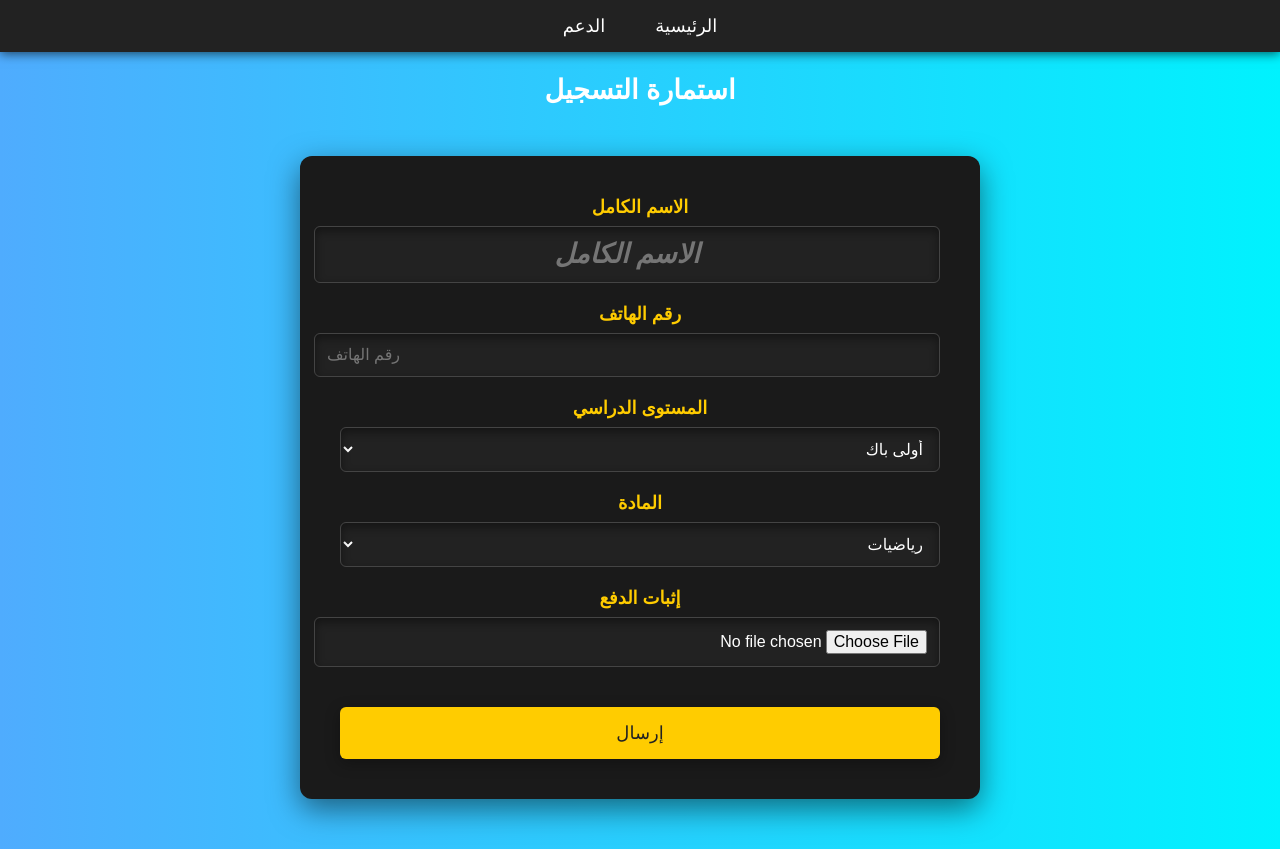
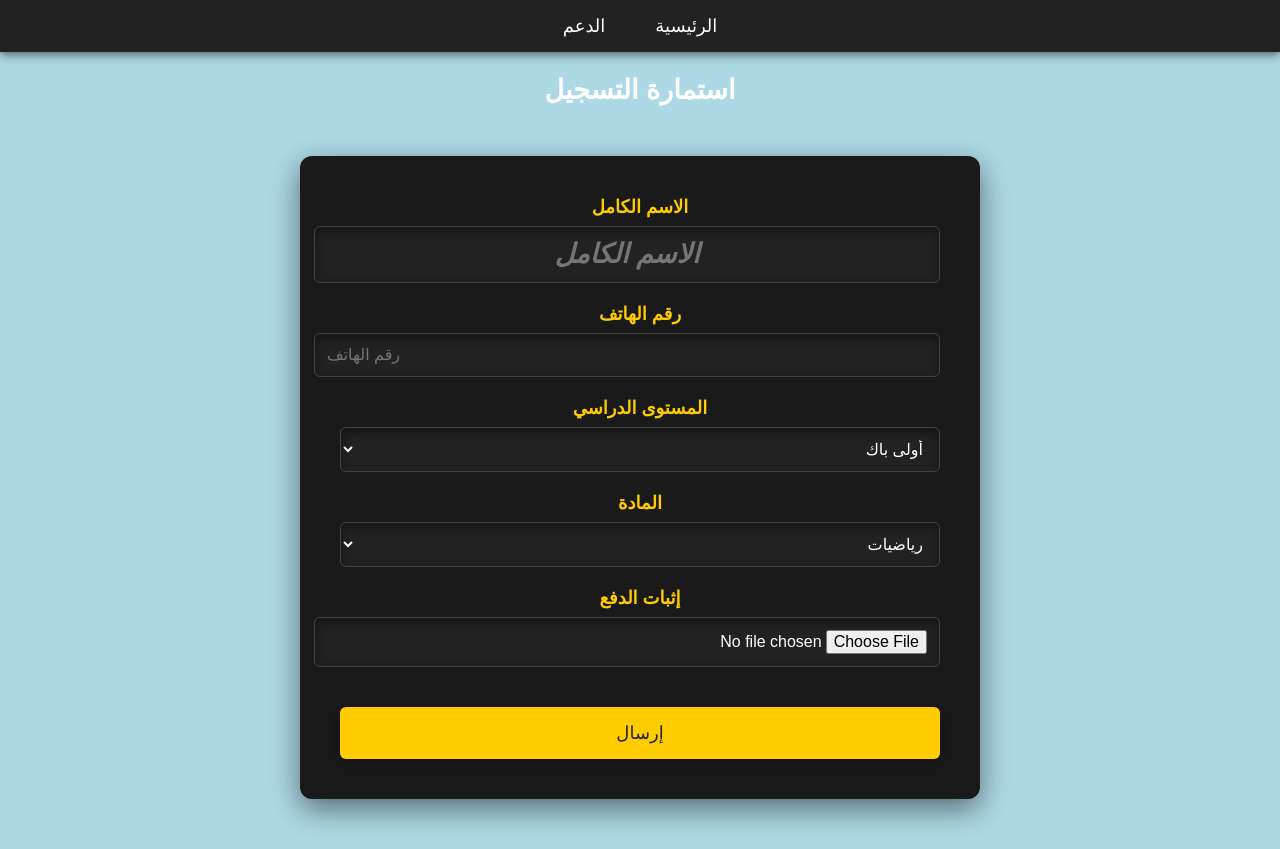
Before and after one commit to hamzahamzahhh/-, a plain HTML site: page form.html in a window 1280 px wide. Drawn offline with Linux system fonts and the light colour scheme.

Commit message:
Update style.css

```diff
--- a/style.css
+++ b/style.css
@@ -3,8 +3,8 @@ body {
     font-family: 'Arial', sans-serif;
     margin: 0;
     padding: 0;
-  background-color: #f0f8ff; /* لون أزرق فاتح */
-  background-image: linear-gradient(to right, #4facfe, #00f2fe);
+   /* لون أزرق فاتح */
+  background-color: linear-gradient(to right, #4facfe, #00f2fe);
     color: #fff;
     direction: rtl;
     overflow-x: hidden;
```
